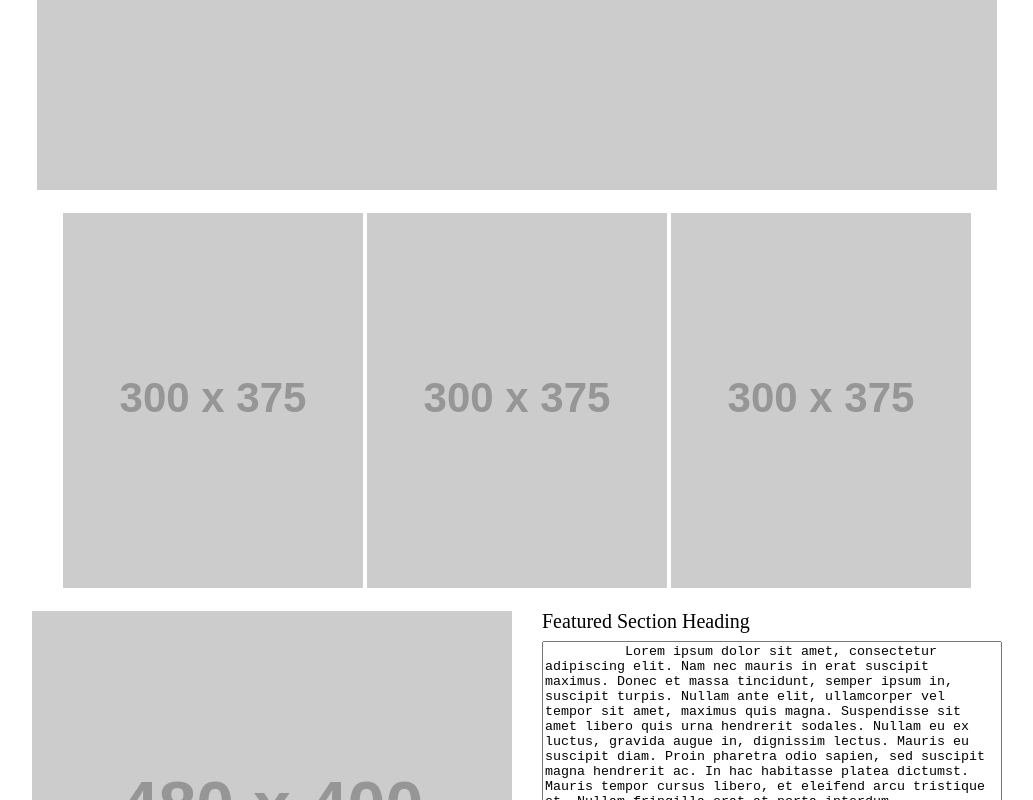
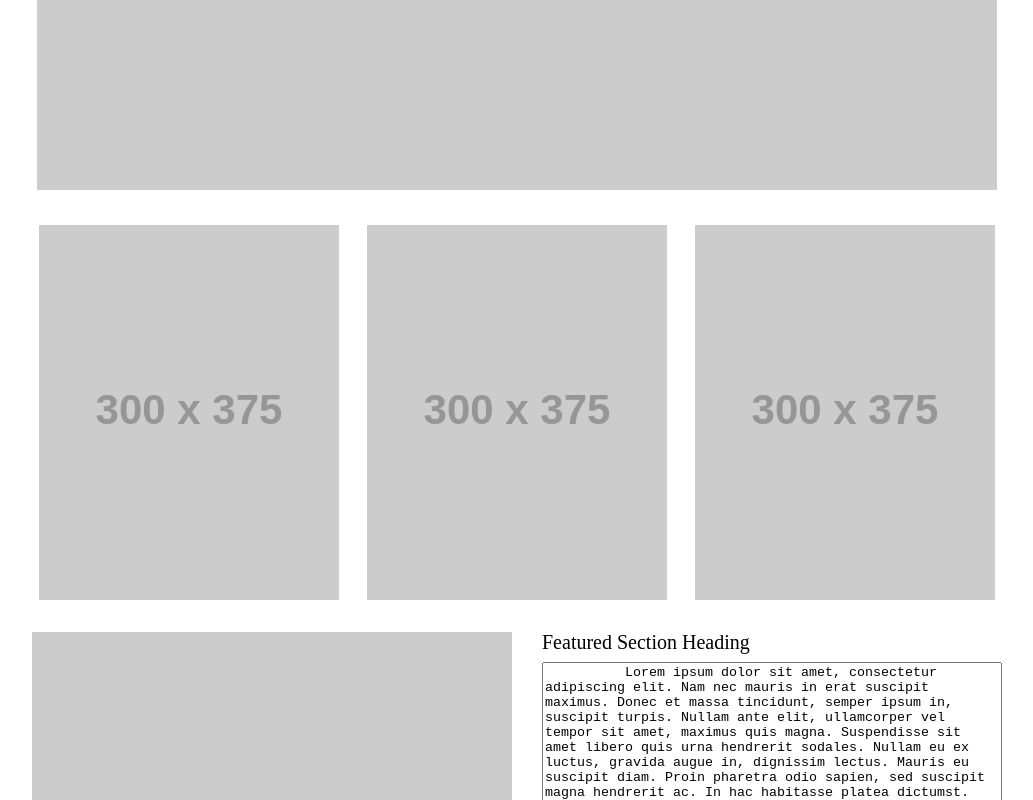
Before and after one commit to Ayhamazraq/HTML-CSS-Wireframe-Exercise, a plain HTML site: page index.html in a window 1280 px wide. Shown: the part 480-1280 px from the top of the page, without its empty margins (123-1156 px from the left). Drawn offline with Linux system fonts and the light colour scheme; placeholder pictures from the web are drawn by us.

Commit message:
add change

```diff
--- a/css/style.css
+++ b/css/style.css
@@ -60,6 +60,7 @@ body {
     width: 300px;
     height: 375px;
     background-color: rgb(122, 208, 236);
+    margin: 12px;
   }
 
   section:nth-of-type(3) {
@@ -69,10 +70,7 @@ body {
   .section2 {
     width: 480px;
     height: 400px;}
-  /* }
-  .section2:nth-of-type(1) {
-    background-color: rgb(122, 208, 236);
-  } */
+
   #text {
     display: flex;
     flex-direction: column;
```
